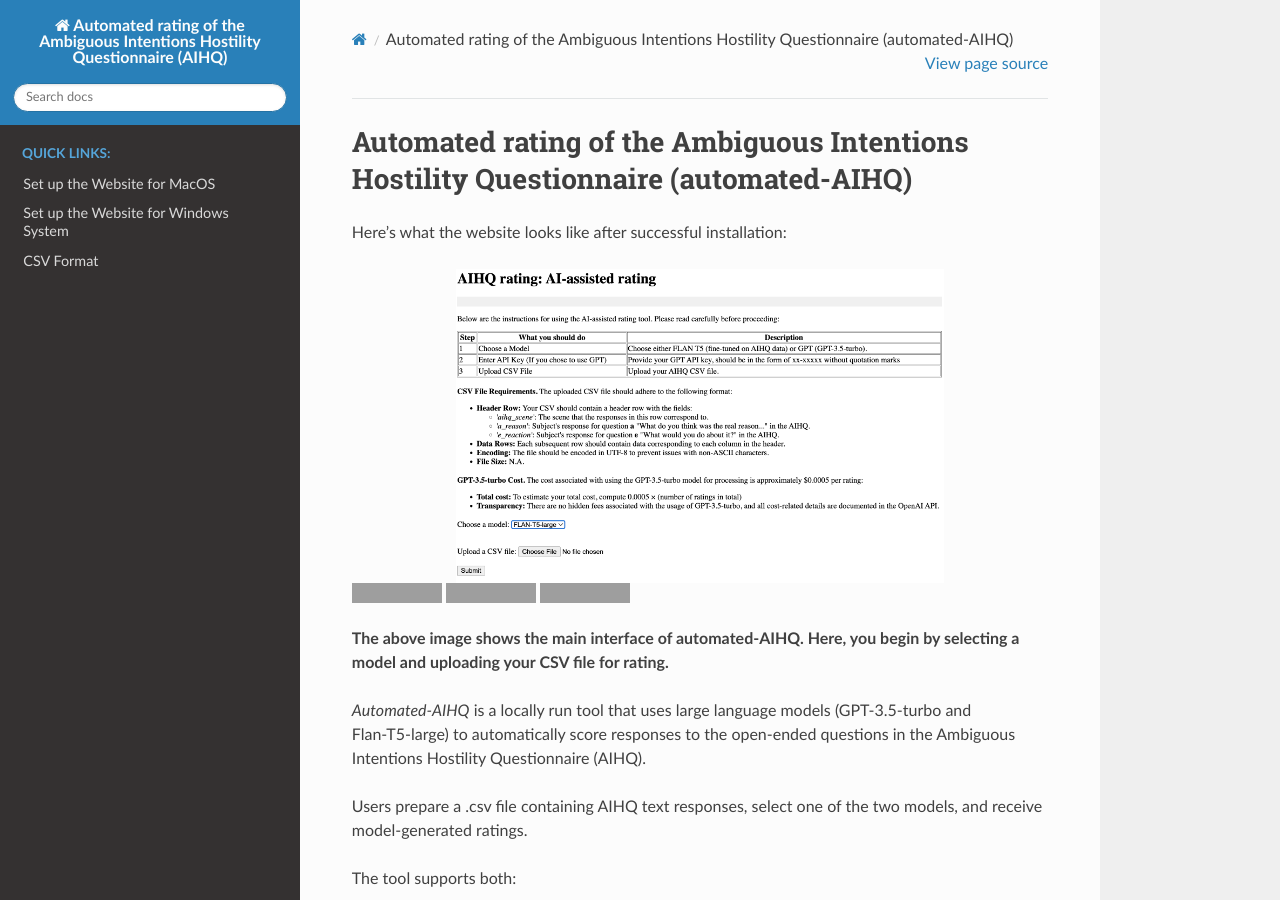
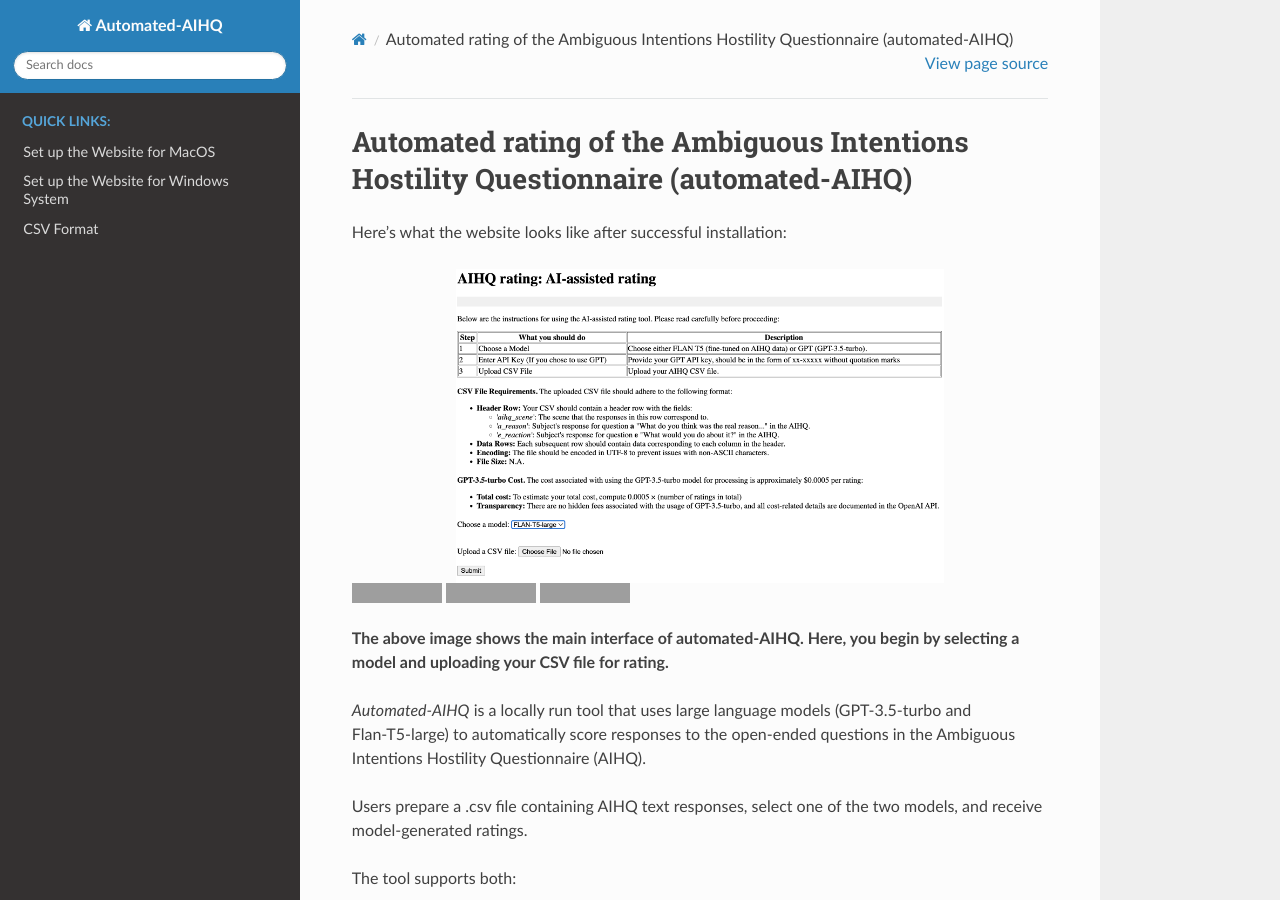
Before and after one commit to lyulouisa/Website_AIHQ_rating, a Sphinx documentation site: the page built from docs/source/index.rst, in a window 1280 px wide and 900 px high. Built offline with Sphinx 7.4.7 and the Read the Docs theme 3.1.0, drawn with Linux system fonts in a browser that asks for light colours; grey boxes are pictures that could not be loaded.

Commit message:
Update conf.py

```diff
--- a/docs/source/conf.py
+++ b/docs/source/conf.py
@@ -17,7 +17,7 @@
 
 # -- Project information -----------------------------------------------------
 
-project = 'Automated rating of the Ambiguous Intentions Hostility Questionnaire (AIHQ)'
+project = 'Automated-AIHQ'
 copyright = '2024, Yizhou Lyu (Louisa)'
 author = 'Yizhou Lyu (Louisa)'
 
```
